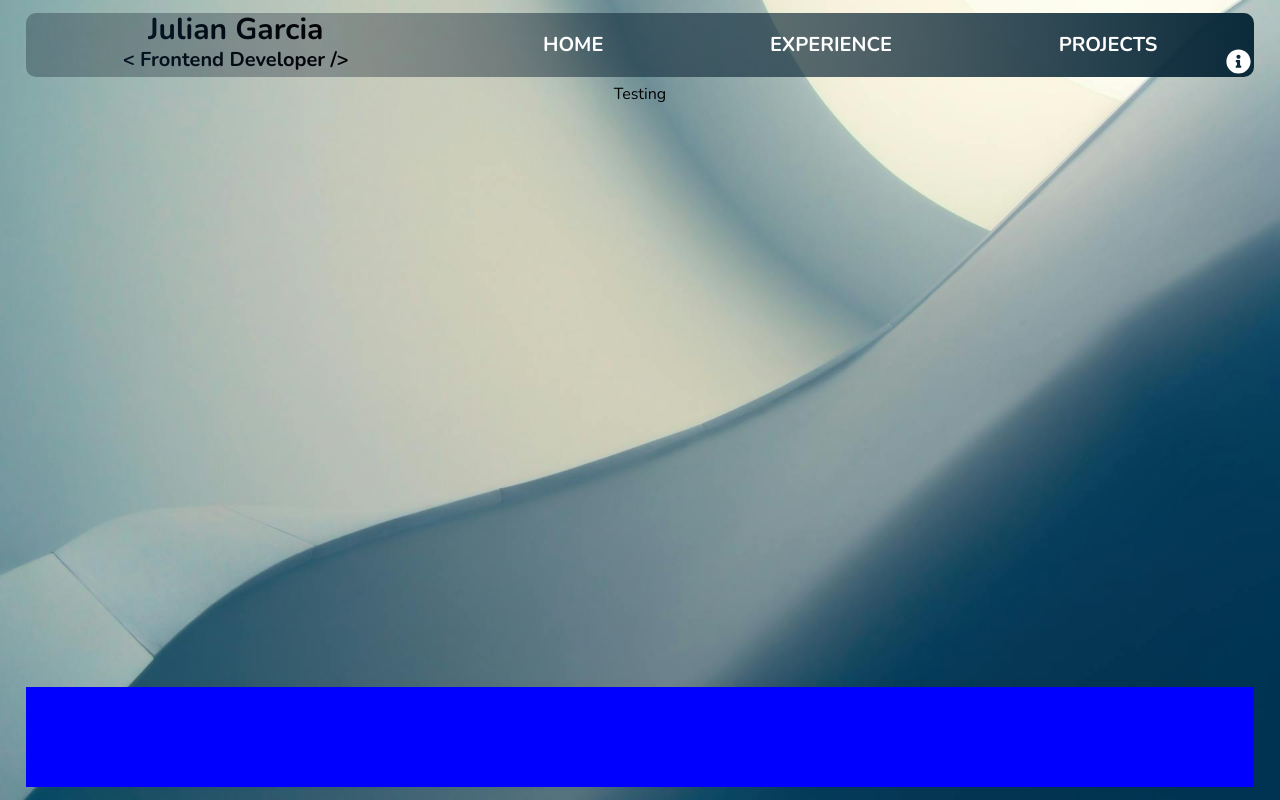
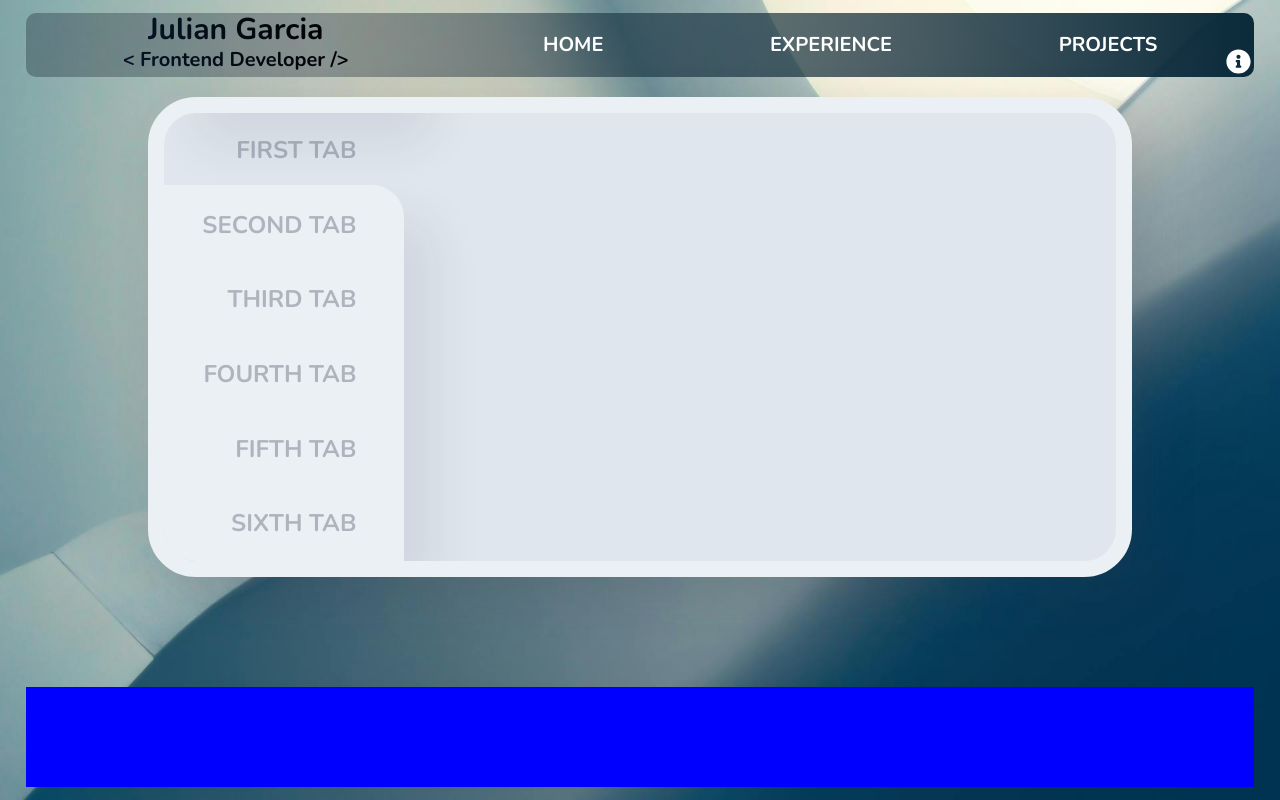
Before and after one commit to Julianleo14/julian.dev, a Next.js app in the folder portfolio/: page / in a window 1280 px wide. Built offline with nearby package versions, Linux system fonts and the light colour scheme.

Commit message:
Saving Changes

```diff
--- a/portfolio/src/app/globals.css
+++ b/portfolio/src/app/globals.css
@@ -6,6 +6,7 @@
 *::after {
     box-sizing: border-box;
 }
+
 :root {
     --background: #ffffff;
     --foreground: #051323;
@@ -28,15 +29,15 @@ body {
     font-family: Arial, Helvetica, sans-serif;
     display: flex;
     flex-direction: column;
-    gap: 5px;
+    gap: 20px;
     height: 100dvh;
     padding: 1% 2%;
 }
 
 header {
     height: 8vh;
-    background: rgb(5,19,35);
-    background: linear-gradient(90deg, rgba(5,19,35,0.3) 24%, rgba(11,42,58,1) 100%);
+    background: rgb(5, 19, 35);
+    background: linear-gradient(90deg, rgba(5, 19, 35, 0.3) 24%, rgba(11, 42, 58, 1) 100%);
     border-radius: 10px;
 }
 
@@ -49,8 +50,5 @@ main {
 footer {
     min-height: 5vh;
     height: 100px;
-
     background-color: blue;
-
-
 }
--- a/portfolio/src/app/header.tsx
+++ b/portfolio/src/app/header.tsx
@@ -19,7 +19,7 @@ export default function MyHeader() {
                 <div className="tooltip">
                     <p>Techs and libraries in this component:</p>
                     <ul>
-                        <li>React, TypeScript, plain CSS, HTML, <a href="https://react-icons.github.io/react-icons/"
+                        <li>React, TypeScript, CSS (Flexbox), HTML, <a href="https://react-icons.github.io/react-icons/"
                                                                    target="_blank" rel="noopener noreferrer">
                             React-Icons <FaLink size={10} color="white"/>
                         </a>
--- /dev/null
+++ b/portfolio/src/app/home.module.css
@@ -0,0 +1,82 @@
+.container {
+    height: 100%;
+    width: 100%;
+    overflow: hidden;
+    background-color: #d3dce6;
+    font-family: monospace;
+    display: flex;
+    justify-content: center;
+    align-items: center;
+}
+
+.detailsContainer {
+    width: 80%;
+    height: 80%;
+    min-height: 480px;
+    max-height: 480px;
+    border-radius: 48px;
+    box-sizing: border-box;
+    border: 16px solid #ebf0f4;
+    background-color: #dfe6ed;
+    overflow: hidden;
+    box-shadow: 16px 16px 48px #2e364330;
+}
+
+.tabs {
+    width: 100%;
+    max-width: 240px;
+    height: 100%;
+    display: flex;
+    flex-direction: column;
+    justify-content: space-around;
+    position: relative;
+}
+
+.label {
+    font-size: 24px;
+    font-weight: 700;
+    cursor: pointer;
+    color: #525d6f;
+    opacity: 0.4;
+    transition: opacity 0.4s ease-in-out;
+    display: block;
+    width: calc(100% - 48px);
+    text-align: right;
+    z-index: 100;
+    user-select: none;
+}
+
+.radioInput {
+    display: none;
+    width: 0;
+}
+
+.label:hover {
+    opacity: 1;
+}
+
+.marker {
+    position: absolute;
+    width: 100%;
+    height: 200%;
+    display: flex;
+    flex-direction: column;
+    top: calc(-100%);
+    left: 0;
+    transition: transform 0.2s ease-in-out;
+}
+
+.top {
+    background-color: #ebf0f4;
+    box-shadow: 32px 32px 48px #2e364315;
+    height: calc(50%);
+    margin-bottom: auto;
+    border-radius: 0 0 32px 0;
+}
+
+.bottom {
+    background-color: #ebf0f4;
+    box-shadow: 32px 32px 48px #2e364315;
+    height: calc(50% - 72px);
+    border-radius: 0 32px 0 0;
+}
--- a/portfolio/src/app/layout.tsx
+++ b/portfolio/src/app/layout.tsx
@@ -2,6 +2,7 @@ import type {Metadata} from "next";
 import {nunito} from "@/app/fonts/font";
 import "./globals.css";
 import MyHeader from "@/app/header";
+import Home from "@/app/page";
 
 export const metadata: Metadata = {
     title: "Julian's Portfolio",
--- a/portfolio/src/app/page.tsx
+++ b/portfolio/src/app/page.tsx
@@ -1,9 +1,44 @@
-import MyHeader from "@/app/header";
+'use client'
+import styles from "@/app/home.module.css"
+import React from "react";
+
 
 export default function Home() {
-    return (
-        <>
-        <h1>Testing</h1>
-        </>
-    );
-}
+
+        const [activeTab, setActiveTab] = React.useState <number>(1);
+
+        const handleTabChange = (tabIndex: number) => {
+            setActiveTab(tabIndex);
+        };
+
+        return (
+            <div className={styles.detailsContainer}>
+                <div className={styles.tabs}>
+                    {["FIRST TAB", "SECOND TAB", "THIRD TAB", "FOURTH TAB", "FIFTH TAB", "SIXTH TAB"].map((tab, index) => {
+                        const tabIndex = index + 1;
+                        return (
+
+                                <label key={tabIndex} htmlFor={`tab${tabIndex}`} className={styles.label}>
+                                    {tab}
+                                    <input
+                                        type="radio"
+                                        id={`tab${tabIndex}`}
+                                        name="tab"
+                                        className={styles.radioInput}
+                                        checked={activeTab === tabIndex}
+                                        onChange={() => handleTabChange(tabIndex)}
+                                    />
+                                </label>
+                        );
+                    })}
+                    <div
+                        className={styles.marker}
+                        style={{transform: `translateY(calc(calc(50% / 6) * ${activeTab - 1}))`}}
+                    >
+                        <div className={styles.top}></div>
+                        <div className={styles.bottom}></div>
+                    </div>
+                </div>
+            </div>
+        );
+    };
--- /dev/null
+++ b/portfolio/src/declarations.d.ts
@@ -0,0 +1,4 @@
+declare module "*.module.css" {
+    const classes: { [key: string]: string };
+    export default classes;
+}
```
